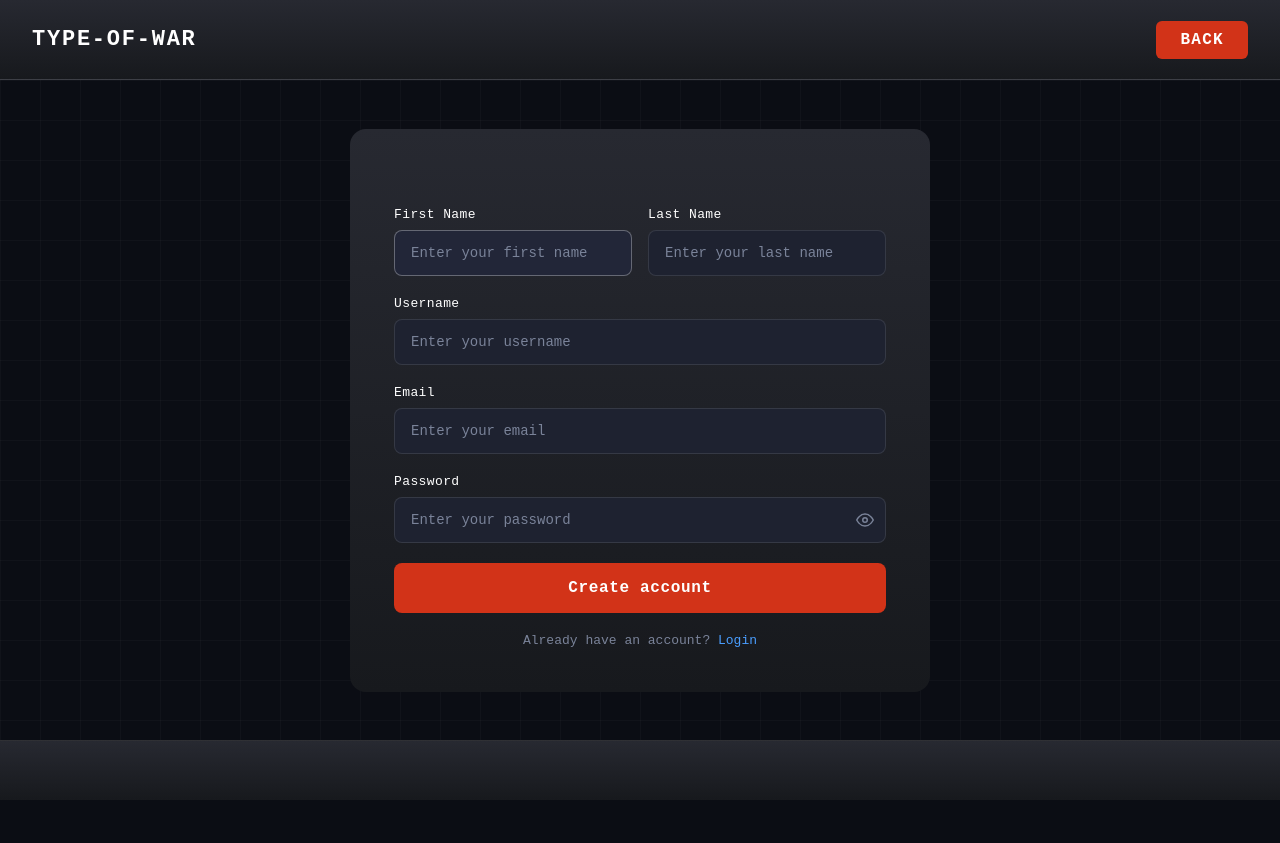
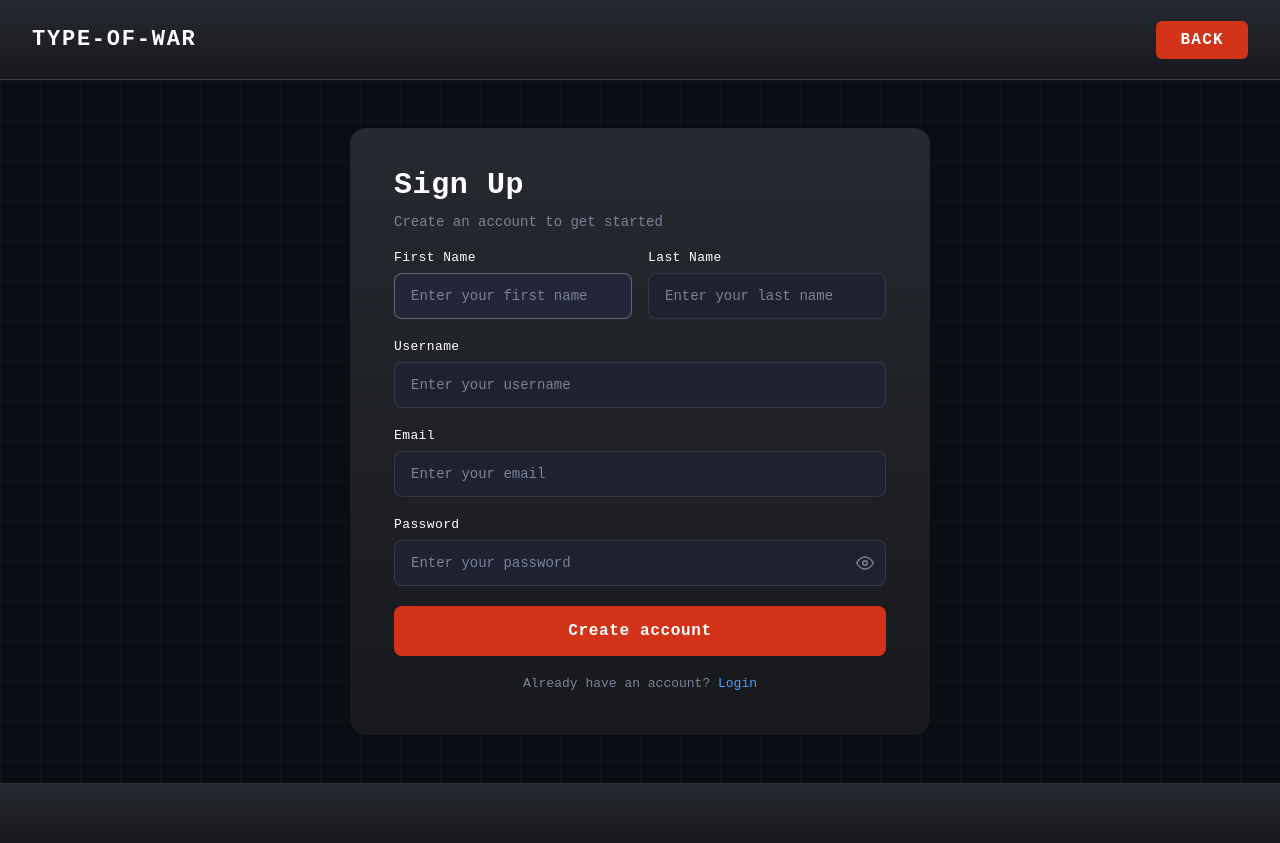
Before and after one commit to UOA-CS732-S1-2026/group-project-blue-bears, a React (Vite) app in the folder client/: page /register in a window 1280 px wide. Before the commit the page ends 800 px from the top, so only its background shows below. Built offline with nearby package versions, Linux system fonts and the light colour scheme; no server answers; a web font is replaced by a local one.

Commit message:
update label to match sign in / sign up screen instead of having "Welcome Back" message for everything

```diff
--- a/client/src/pages/LeaderboardPage.tsx
+++ b/client/src/pages/LeaderboardPage.tsx
@@ -19,7 +19,7 @@ function LeaderboardPage() {
     if (!token) {
       navigate('/login', {
         state: {
-          title: 'Please sign in',
+          title: 'Sign In',
           subtitle: 'Log in to view the leaderboard.',
         },
       })
--- a/client/src/pages/LoginPage.tsx
+++ b/client/src/pages/LoginPage.tsx
@@ -9,7 +9,7 @@ function LoginPage() {
   const navigate = useNavigate()
   const location = useLocation()
   const successMessage = location.state?.message
-  const title = location.state?.title ?? 'Welcome Back'
+  const title = location.state?.title ?? 'Sign In'
   const subtitle = location.state?.subtitle ?? 'Log in to your account to continue'
 
   const [emailOrUsername, setEmailOrUsername] = useState('')
--- a/client/src/pages/ProfilePage.tsx
+++ b/client/src/pages/ProfilePage.tsx
@@ -25,7 +25,7 @@ function ProfilePage() {
     if (!token || !userId) {
       navigate('/login', {
         state: {
-          title: 'Please sign in',
+          title: 'Sign In',
           subtitle: 'Log in to view your profile.',
         },
       })
--- a/client/src/pages/RegisterPage.tsx
+++ b/client/src/pages/RegisterPage.tsx
@@ -7,6 +7,8 @@ import './AuthPages.css'
 
 function RegisterPage() {
   const navigate = useNavigate()
+  const title = 'Sign Up'
+  const subtitle = 'Create an account to get started'
   const [firstName, setFirstName] = useState('')
   const [lastName, setLastName] = useState('')
   const [username, setUsername] = useState('')
@@ -34,8 +36,12 @@ function RegisterPage() {
       <AuthHeader back={() => navigate('/')}/>
       <main className="auth-main">
         <div className="auth-card">
+          <h1 className="auth-title">{title}</h1>
+          <p className="auth-subtitle">{subtitle}</p>
 
-          <p style={{ color: 'var(--accent-red)', fontSize: '13px', minHeight: '18px' }}>{error}</p>
+          {error && (
+            <p style={{ color: 'var(--accent-red)', fontSize: '13px', margin: 0 }}>{error}</p>
+          )}
 
           <div className="auth-field-row">
             <AuthInput
```
